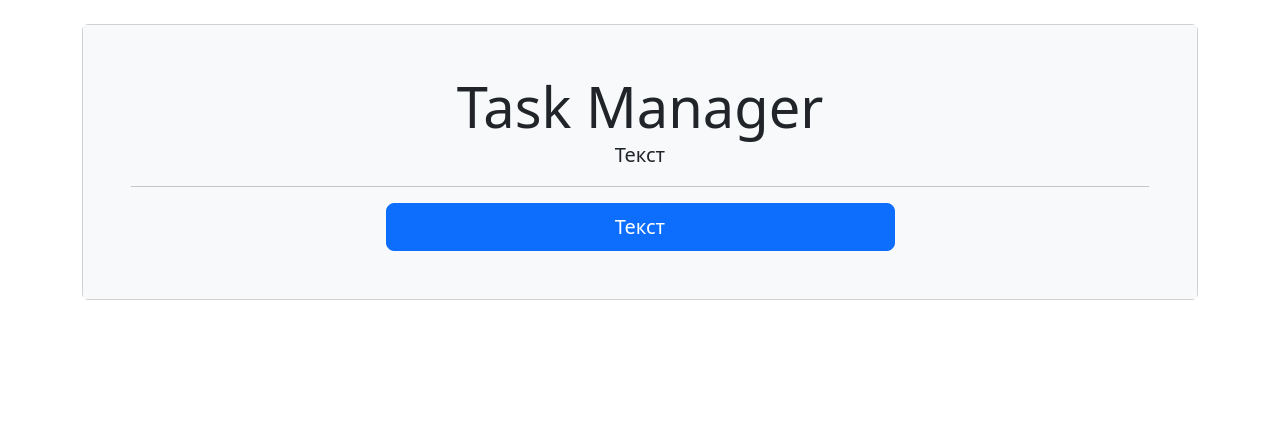
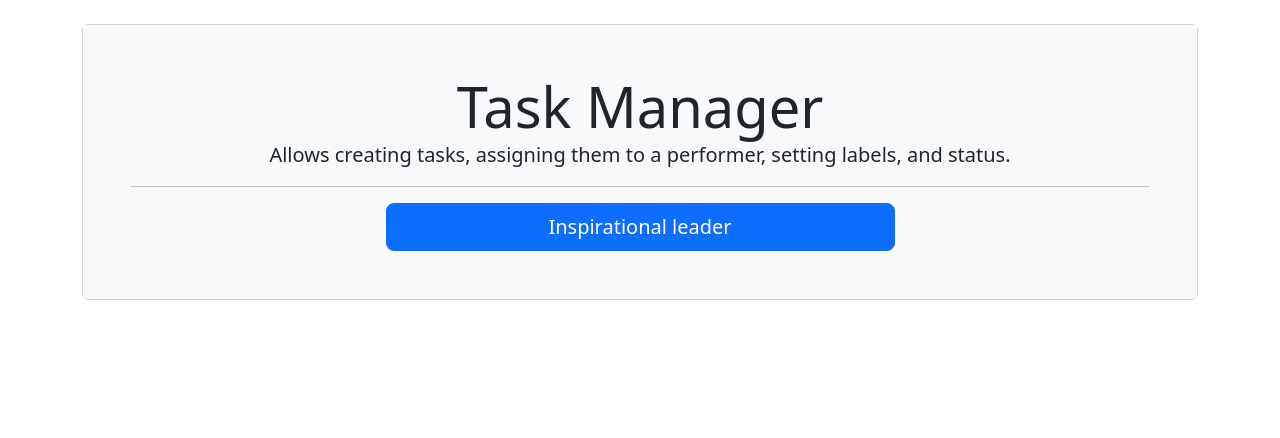
Before and after one commit to BobKelsoGIT/python-project-52, a Django app: page / in a window 1280 px wide. Shown: the part 56-494 px from the top of the page. Run offline with Django 4.2, Linux system fonts and the light colour scheme; parts of the project's set-up code (start-up, migrations or seed data) failed here and were passed over; some libraries are stand-ins or nearby versions.

Commit message:
index.html made description

```diff
--- a/task_manager/templates/index.html
+++ b/task_manager/templates/index.html
@@ -6,10 +6,10 @@
 <div class="card">
     <div class="card-body p-5 bg-light ">
         <div class="display-4 text-center">{% trans 'Task Manager' %}</div>
-        <p class="lead text-center">{% trans 'Text' %}</p>
+        <p class="lead text-center">{% trans 'Allows creating tasks, assigning them to a performer, setting labels, and status.' %}</p>
         <hr>
         <div class="d-grid gap-2 col-6 mx-auto">
-            <a class="btn btn-primary btn-lg" href="https://ru.hexlet.io">{% trans 'Text' %}</a>
+            <a class="btn btn-primary btn-lg" href="https://ru.hexlet.io">{% trans 'Inspirational leader' %}</a>
         </div>
     </div>
 </div>
```
